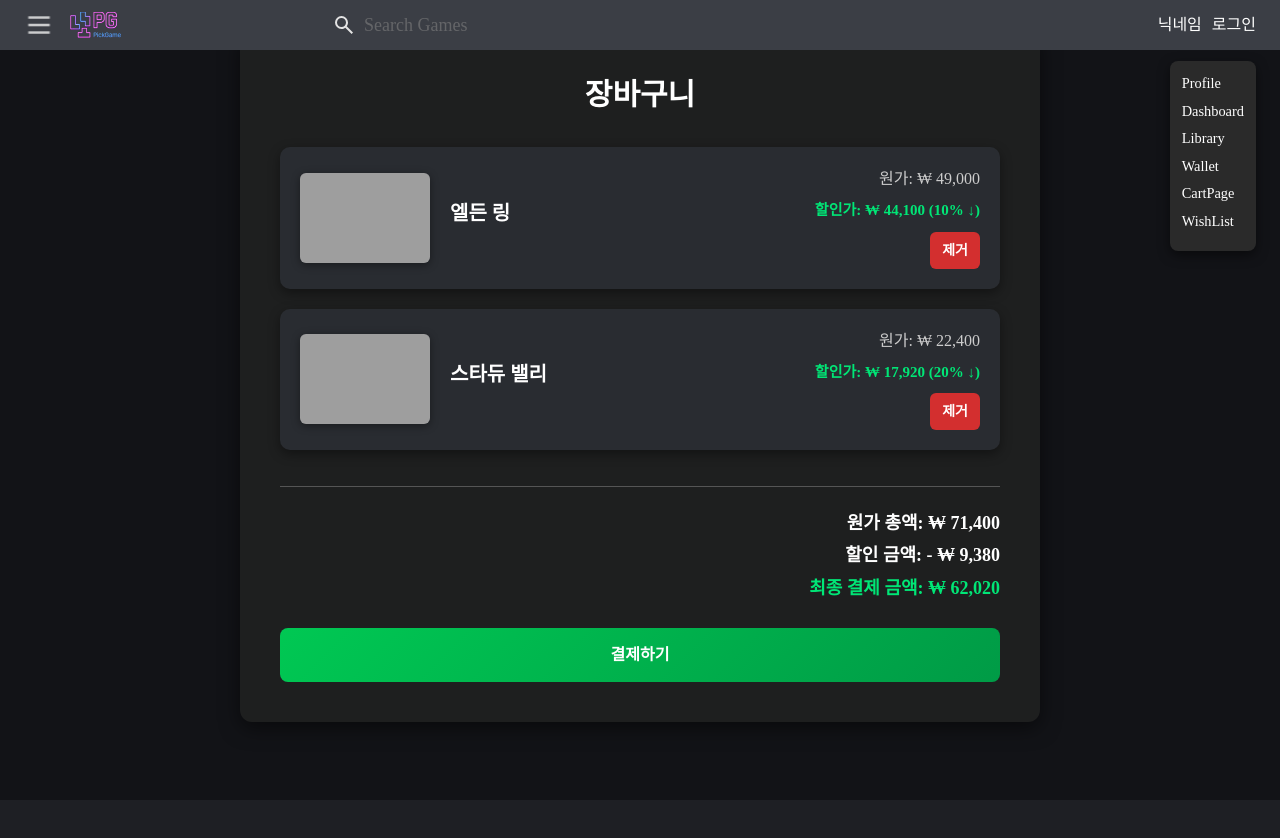
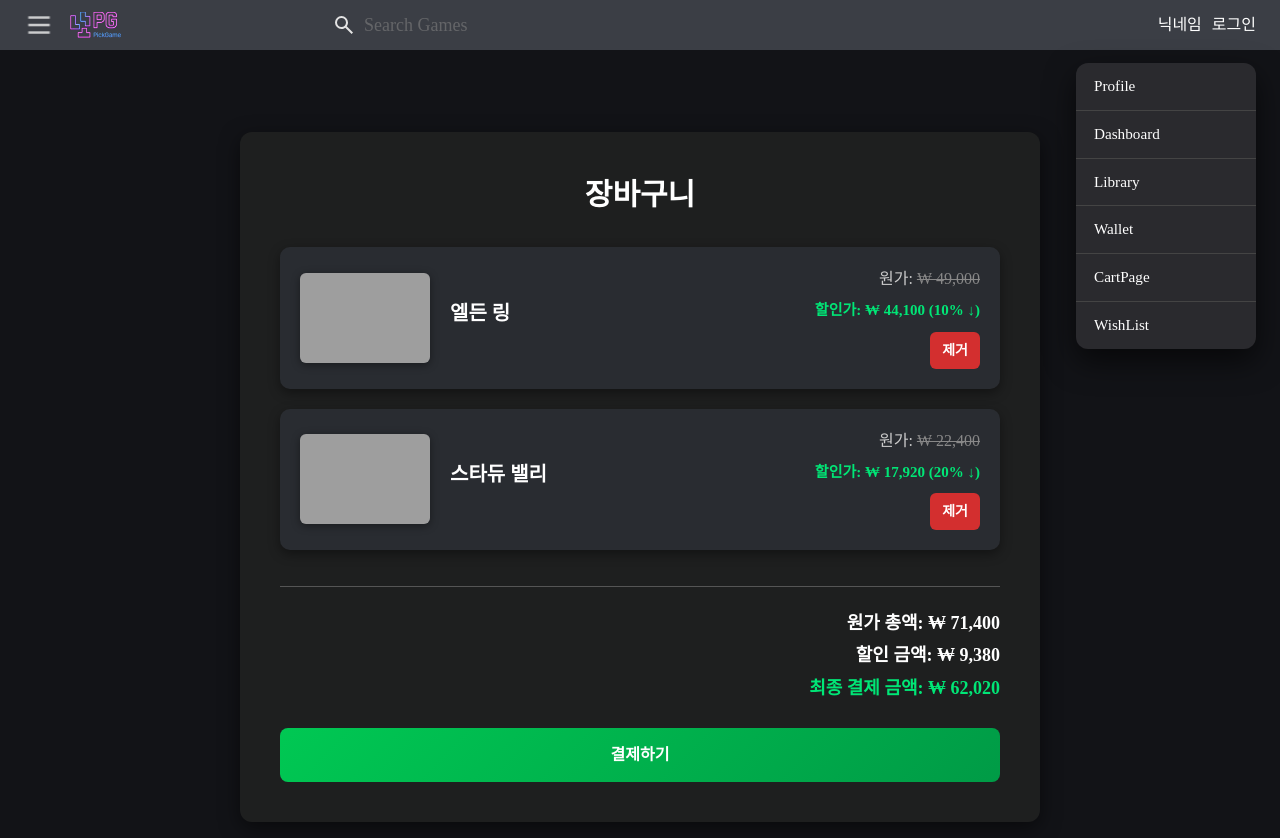
Before and after one commit to suillno/Final_FrontEnd, a React (Create React App) app: page /member/CartPage in a window 1280 px wide. Both pictures are taken after a click on the link "닉네임". Shown: the top 838 px of the page. Before the commit the page ends 800 px from the top, so only its background shows below. Built offline with nearby package versions, Linux system fonts and the light colour scheme; grey boxes are pictures that could not be loaded; a web font is replaced by a local one.

Commit message:
6-23 수정

```diff
--- a/src/layout/Header.tsx
+++ b/src/layout/Header.tsx
@@ -1,11 +1,39 @@
 import React, { useState, useRef, useEffect } from "react";
-import styled from "styled-components";
+import styled, { keyframes } from "styled-components";
 import sidebarIcon from "../img/sidebar.png";
 import PGLogo from "../img/PGLogo.png";
 import SearchBox from "../components/common/SearchBox";
 import { Link } from "react-router-dom";
 
-// 헤더 전체 감싸는 스타일드 컴포넌트
+// ======================= 🔸 드롭다운 애니메이션 정의 =======================
+
+// 열릴 때: 위에서 아래로 서서히 나타나는 효과
+const dropdownFadeIn = keyframes`
+  0% {
+    opacity: 0;
+    transform: translateY(-10px);
+  }
+  100% {
+    opacity: 1;
+    transform: translateY(0);
+  }
+`;
+
+// 닫힐 때: 아래에서 위로 사라지는 효과
+const dropdownFadeOut = keyframes`
+  0% {
+    opacity: 1;
+    transform: translateY(0);
+  }
+  100% {
+    opacity: 0;
+    transform: translateY(-10px);
+  }
+`;
+
+// ======================= 🔸 스타일 컴포넌트 =======================
+
+// 헤더 전체 영역 (고정 위치)
 const HeaderWrapper = styled.header`
   position: fixed;
   background-color: #3b3e45;
@@ -17,22 +45,11 @@ const HeaderWrapper = styled.header`
   z-index: 1000;
 `;
 
-// 닉네임 링크 - 모바일에선 안 보이고, 폰트 크기도 줄이기
-const HideName = styled.a`
-  font-size: 1rem;
-  cursor: pointer;
-
-  @media (max-width: 768px) {
-    display: none;
-    font-size: 0.875rem;
-  }
-`;
-
-// 사이드바 아이콘 이미지
+// 사이드바 토글 아이콘 버튼
 const SidebarIcon = styled.img`
   width: 30px;
   height: 30px;
-  filter: invert(1);
+  filter: invert(1); // 흰색화 처리
 `;
 
 // 로고 이미지
@@ -42,7 +59,7 @@ const Logo = styled.img`
   height: auto;
 
   &:hover {
-    filter: invert(1);
+    filter: invert(1); // 반전 효과
   }
 
   @media (max-width: 468px) {
@@ -50,7 +67,7 @@ const Logo = styled.img`
   }
 `;
 
-// 오른쪽 로그인 영역
+// 로그인/닉네임 영역
 const HeaderRight = styled.div`
   display: flex;
   align-items: center;
@@ -75,52 +92,96 @@ const HeaderRight = styled.div`
   }
 `;
 
-// ✅ 드롭다운 박스 (추가)
-const Dropdown = styled.div`
+// 닉네임 텍스트 (모바일에서는 숨김)
+const HideName = styled.a`
+  font-size: 1rem;
+  cursor: pointer;
+
+  @media (max-width: 768px) {
+    display: none;
+  }
+`;
+
+// 드롭다운 스타일 (애니메이션 포함)
+const Dropdown = styled.div<{ animateOut: boolean }>`
   position: absolute;
   top: 50px;
   right: 0;
-  background-color: #2a2a2a;
-  padding: 12px;
-  border-radius: 8px;
-  color: #fff;
-  font-size: 0.9rem;
-  box-shadow: 0 4px 12px rgba(0, 0, 0, 0.5);
+  background-color: #2a2a2e;
+  border-radius: 12px;
+  box-shadow: 0 12px 30px rgba(0, 0, 0, 0.6);
+  overflow: hidden;
+  min-width: 180px;
   z-index: 2000;
 
-  div {
-    margin-bottom: 6px;
-    white-space: nowrap;
+  // 열림/닫힘에 따라 애니메이션 선택
+  animation: ${({ animateOut }) =>
+      animateOut ? dropdownFadeOut : dropdownFadeIn}
+    0.5s ease forwards;
+
+  a {
+    display: block;
+    padding: 12px 18px;
+    color: #ffffff;
+    font-size: 0.95rem;
+    text-decoration: none;
+    transition: background-color 0.25s ease, padding-left 0.25s ease;
+
+    &:hover {
+      background-color: #3e3f47;
+      padding-left: 22px;
+    }
+
+    &:not(:last-child) {
+      border-bottom: 1px solid #444;
+    }
   }
 `;
 
-// Props 타입
+// ======================= 🔸 Header 컴포넌트 =======================
+
 interface HeaderProps {
   onSidebarToggle: () => void;
 }
 
 const Header: React.FC<HeaderProps> = ({ onSidebarToggle }) => {
-  // ✅ 드롭다운 상태 및 외부 클릭 감지용 ref
-  const [isDropdownOpen, setDropdownOpen] = useState(false);
-  const dropdownRef = useRef<HTMLDivElement>(null);
+  const [isDropdownVisible, setDropdownVisible] = useState(false); // 드롭다운 보임 여부
+  const [isAnimatingOut, setAnimatingOut] = useState(false); // 닫히는 중 여부
+  const dropdownRef = useRef<HTMLDivElement>(null); // 외부 클릭 감지용 ref
 
-  // ✅ 외부 클릭 시 드롭다운 닫기
+  // 외부 클릭 시 드롭다운 닫기
   useEffect(() => {
     const handleClickOutside = (event: MouseEvent) => {
       if (
         dropdownRef.current &&
         !dropdownRef.current.contains(event.target as Node)
       ) {
-        setDropdownOpen(false);
+        closeDropdown();
       }
     };
-
     document.addEventListener("mousedown", handleClickOutside);
     return () => document.removeEventListener("mousedown", handleClickOutside);
   }, []);
 
+  // 닉네임 클릭 시 토글
+  const toggleDropdown = () => {
+    if (isDropdownVisible) {
+      closeDropdown();
+    } else {
+      setDropdownVisible(true);
+    }
+  };
+
+  // 드롭다운 닫기 로직 (0.5초 후 완전 제거)
+  const closeDropdown = () => {
+    setAnimatingOut(true);
+    setTimeout(() => {
+      setAnimatingOut(false);
+      setDropdownVisible(false);
+    }, 500);
+  };
+
   return (
-    // 상단 고정 헤더 레이아웃
     <HeaderWrapper className="flex justify-between items-center">
       {/* 좌측: 사이드바 버튼 + 로고 */}
       <div className="flex items-center gap-4 basis-1/4">
@@ -132,31 +193,27 @@ const Header: React.FC<HeaderProps> = ({ onSidebarToggle }) => {
         </Link>
       </div>
 
-      {/* 중앙: 검색창 - 가운데 정렬 */}
+      {/* 중앙: 검색창 */}
       <div className="basis-2/4">
         <SearchBox />
       </div>
-      {/* 우측: 닉네임 + 로그인 + 드롭다운 */}
+
+      {/* 우측: 닉네임, 로그인, 드롭다운 */}
       <HeaderRight className="basis-1/4 justify-end" ref={dropdownRef}>
-        {/* ✅ 닉네임 클릭 시 드롭다운 토글 */}
-        <HideName onClick={() => setDropdownOpen((prev) => !prev)}>
-          닉네임
-        </HideName>
+        <HideName onClick={toggleDropdown}>닉네임</HideName>
 
-        {/* 로그인 링크 */}
-        <a href="member/login.html" className="text-sm sm:text-base md:text-lg">
-          로그인
-        </a>
+        {/* 로그인 버튼 */}
+        <a href="member/login.html">로그인</a>
 
-        {/* ✅ 드롭다운 UI */}
-        {isDropdownOpen && (
-          <Dropdown>
-            <div>Profile</div>
-            <div>Dashboard</div>
-            <div>Library</div>
-            <div>Wallet</div>
-            <div>CartPage</div>
-            <div>WishList</div>
+        {/* 드롭다운 메뉴 */}
+        {isDropdownVisible && (
+          <Dropdown animateOut={isAnimatingOut}>
+            <Link to="/member/profile">Profile</Link>
+            <Link to="/member/dashboard">Dashboard</Link>
+            <Link to="/member/library">Library</Link>
+            <Link to="/member/wallet">Wallet</Link>
+            <Link to="/member/cartpage">CartPage</Link>
+            <Link to="/member/wishlist">WishList</Link>
           </Dropdown>
         )}
       </HeaderRight>
--- a/src/member/memberDetail/CartPage.tsx
+++ b/src/member/memberDetail/CartPage.tsx
@@ -2,9 +2,7 @@ import React, { useState } from "react";
 import styled from "styled-components";
 import { useOutletContext } from "react-router";
 
-// === 타입 정의 ===
-
-// 장바구니에 들어가는 상품 항목 타입
+// 🔷 장바구니에 담기는 상품 아이템 타입 정의
 interface CartItem {
   id: number;
   title: string;
@@ -14,14 +12,14 @@ interface CartItem {
   discount: number; // 할인율 (예: 10은 10%)
 }
 
-// 레이아웃 컨텍스트 타입 (사이드바 열림 여부)
+// 🔷 Layout에서 전달되는 context 타입 (사이드바 열림 여부)
 interface LayoutContext {
   isSidebarOpen: boolean;
 }
 
-// === 스타일 컴포넌트 정의 ===
+// ========================= 스타일 컴포넌트 =========================
 
-// 전체 페이지 감싸는 컨테이너 (사이드바 열림 시 좌측 여백 조정)
+// 🔹 페이지 전체 감싸는 래퍼 (사이드바 상태에 따라 margin 조정)
 const PageWrapper = styled.div<{ isSidebarOpen: boolean }>`
   display: flex;
   justify-content: center;
@@ -38,7 +36,7 @@ const PageWrapper = styled.div<{ isSidebarOpen: boolean }>`
   }
 `;
 
-// 장바구니 전체 영역 박스
+// 🔹 장바구니 전체 박스 스타일
 const SectionBox = styled.div`
   width: 100%;
   max-width: 800px;
@@ -47,9 +45,10 @@ const SectionBox = styled.div`
   padding: 40px;
   color: #fff;
   box-shadow: 0 6px 20px rgba(0, 0, 0, 0.5);
+  margin-top: 100px;
 `;
 
-// 장바구니 제목
+// 🔹 제목 스타일
 const Title = styled.h2`
   font-size: 30px;
   margin-bottom: 30px;
@@ -57,14 +56,14 @@ const Title = styled.h2`
   font-weight: bold;
 `;
 
-// 게임 리스트 컨테이너
+// 🔹 장바구니 항목 리스트 박스
 const List = styled.div`
   display: flex;
   flex-direction: column;
   gap: 20px;
 `;
 
-// 개별 아이템 카드
+// 🔹 개별 게임 카드
 const ItemCard = styled.div`
   background-color: #292c31;
   border-radius: 10px;
@@ -80,7 +79,7 @@ const ItemCard = styled.div`
   }
 `;
 
-// 게임 이미지
+// 🔹 게임 이미지
 const Image = styled.img`
   width: 130px;
   height: 90px;
@@ -89,19 +88,19 @@ const Image = styled.img`
   box-shadow: 0 2px 8px rgba(0, 0, 0, 0.4);
 `;
 
-// 텍스트 정보 영역
+// 🔹 게임 정보 영역
 const Info = styled.div`
   flex: 1;
 `;
 
-// 게임 제목
+// 🔹 게임 타이틀
 const GameTitle = styled.h3`
   font-size: 20px;
   margin: 0 0 10px 0;
   font-weight: bold;
 `;
 
-// 가격 정보, 제거 버튼을 감싸는 박스
+// 🔹 가격 및 제거 버튼 컨테이너
 const PriceBox = styled.div`
   display: flex;
   flex-direction: column;
@@ -110,14 +109,14 @@ const PriceBox = styled.div`
   min-width: 150px;
 `;
 
-// 정가 표시
+// 🔹 원가 표시 (줄긋기 효과 추가됨)
 const Price = styled.div`
   font-size: 16px;
   margin-bottom: 8px;
   color: #ccc;
 `;
 
-// 할인가 표시
+// 🔹 할인가 표시
 const Discount = styled.div`
   font-size: 15px;
   color: #00e676;
@@ -125,7 +124,7 @@ const Discount = styled.div`
   font-weight: bold;
 `;
 
-// 제거 버튼
+// 🔹 항목 제거 버튼
 const RemoveButton = styled.button`
   padding: 8px 12px;
   background-color: #d32f2f;
@@ -142,7 +141,7 @@ const RemoveButton = styled.button`
   }
 `;
 
-// 최종 결제 금액 요약
+// 🔹 총액 정보 바 (원가/할인/최종금액)
 const TotalBar = styled.div`
   margin-top: 2em;
   text-align: right;
@@ -153,7 +152,7 @@ const TotalBar = styled.div`
   line-height: 1.8;
 `;
 
-// 결제 버튼
+// 🔹 결제 버튼
 const CheckoutButton = styled.button`
   margin-top: 1.5em;
   width: 100%;
@@ -172,10 +171,13 @@ const CheckoutButton = styled.button`
   }
 `;
 
-// === 메인 장바구니 컴포넌트 ===
+// ========================= 메인 컴포넌트 =========================
+
 const CartPage: React.FC = () => {
+  // 🔸 사이드바 열림 여부 가져오기
   const { isSidebarOpen } = useOutletContext<LayoutContext>();
 
+  // 🔸 초기 장바구니 상태 설정 (더미 데이터)
   const [cart, setCart] = useState<CartItem[]>([
     {
       id: 1,
@@ -195,22 +197,27 @@ const CartPage: React.FC = () => {
     },
   ]);
 
+  // 🔸 항목 제거 함수
   const removeItem = (id: number) => {
     setCart(cart.filter((item) => item.id !== id));
   };
 
+  // 🔸 정가 총액
   const originalTotal = cart.reduce(
     (sum, item) => sum + item.price * item.quantity,
     0
   );
 
+  // 🔸 할인 적용된 총액
   const discountedTotal = cart.reduce(
     (sum, item) => sum + item.price * item.quantity * (1 - item.discount / 100),
     0
   );
 
+  // 🔸 총 할인 금액
   const totalDiscount = originalTotal - discountedTotal;
 
+  // 🔸 결제 버튼 클릭 시
   const handleCheckout = () => {
     alert("결제 페이지로 이동합니다.");
   };
@@ -220,12 +227,14 @@ const CartPage: React.FC = () => {
       <SectionBox>
         <Title>장바구니</Title>
 
+        {/* 장바구니가 비었을 경우 */}
         {cart.length === 0 ? (
           <p style={{ color: "#ccc", textAlign: "center" }}>
             장바구니가 비어 있습니다.
           </p>
         ) : (
           <>
+            {/* 장바구니 목록 */}
             <List>
               {cart.map((item) => {
                 const discounted =
@@ -238,9 +247,19 @@ const CartPage: React.FC = () => {
                       <GameTitle>{item.title}</GameTitle>
                     </Info>
                     <PriceBox>
+                      {/* 원가 - 흐릿하게 줄긋기 */}
                       <Price>
-                        원가: ₩ {(item.price * item.quantity).toLocaleString()}
+                        원가:{" "}
+                        <span
+                          style={{
+                            textDecoration: "line-through",
+                            color: "#888",
+                          }}
+                        >
+                          ₩ {(item.price * item.quantity).toLocaleString()}
+                        </span>
                       </Price>
+                      {/* 할인가 - 강조 표시 */}
                       <Discount>
                         할인가: ₩ {discounted.toLocaleString()} ({item.discount}
                         % ↓)
@@ -254,14 +273,16 @@ const CartPage: React.FC = () => {
               })}
             </List>
 
+            {/* 총액 영역 */}
             <TotalBar>
               원가 총액: ₩ {originalTotal.toLocaleString()} <br />
-              할인 금액: - ₩ {totalDiscount.toLocaleString()} <br />
+              할인 금액: ₩ {totalDiscount.toLocaleString()} <br />
               <span style={{ color: "#00e676" }}>
                 최종 결제 금액: ₩ {discountedTotal.toLocaleString()}
               </span>
             </TotalBar>
 
+            {/* 결제 버튼 */}
             <CheckoutButton onClick={handleCheckout}>결제하기</CheckoutButton>
           </>
         )}
--- a/src/member/memberDetail/Library.tsx
+++ b/src/member/memberDetail/Library.tsx
@@ -43,6 +43,7 @@ const LibraryBox = styled.div`
   padding: 40px;
   color: #fff;
   box-shadow: 0 6px 20px rgba(0, 0, 0, 0.5);
+  margin-top: 150px;
 `;
 
 // 페이지 타이틀
```
